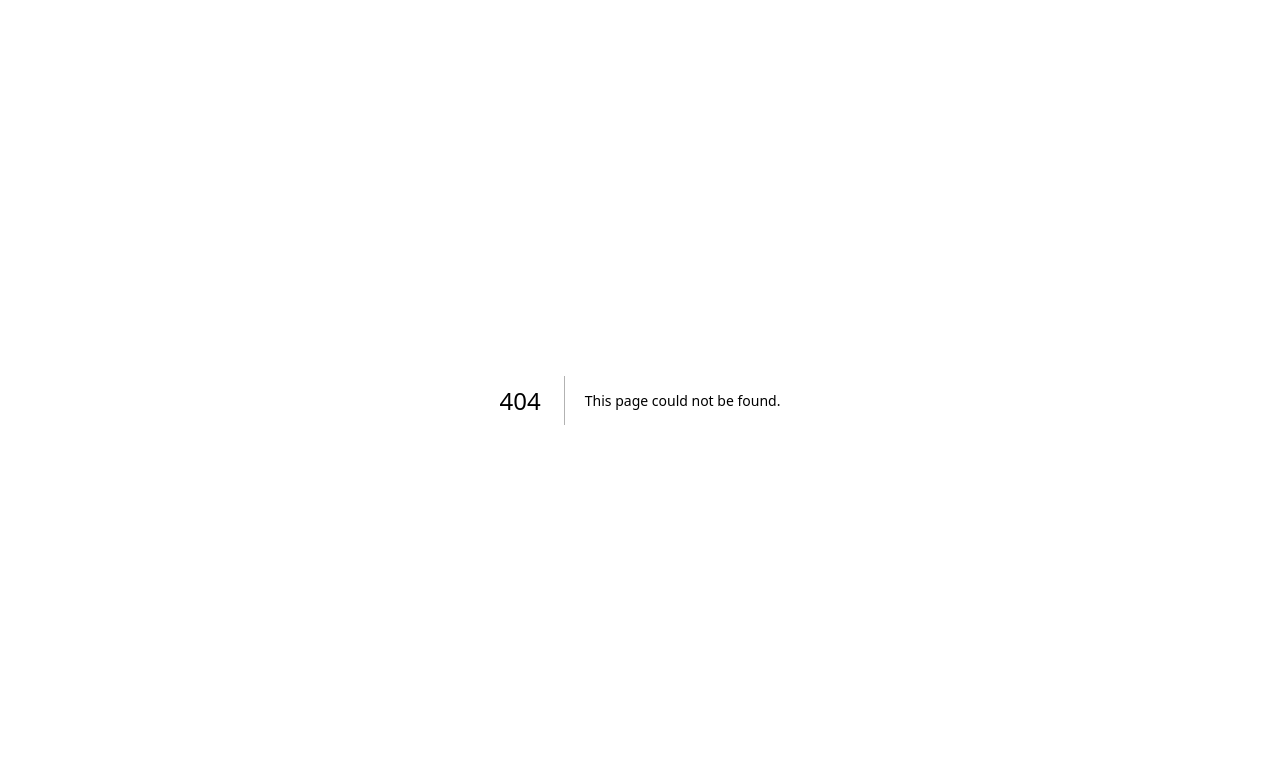
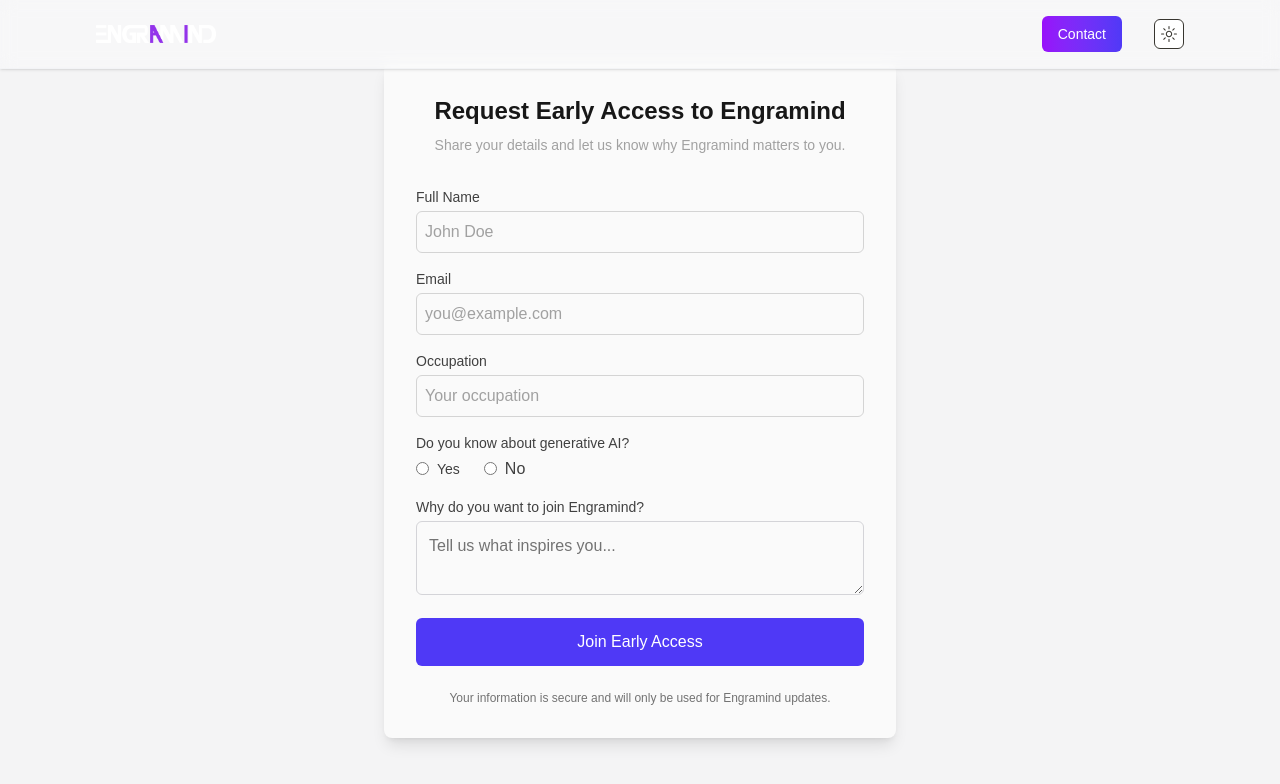
Before and after one commit to Aybis/eternity, a Next.js app: page /waitlist in a window 1280 px wide. Before the commit this address had no page. Shown: the top 784 px of the page. Built offline with nearby package versions, Linux system fonts and the light colour scheme.

Commit message:
[ADD] Waitlist screen

```diff
--- /dev/null
+++ b/src/app/waitlist/page.tsx
@@ -0,0 +1,208 @@
+'use client';
+
+import Header from '@/components/layout/Header';
+import { useState } from 'react';
+
+export default function WaitlistPage() {
+  const [submitted, setSubmitted] = useState(false);
+  const [loading, setLoading] = useState(false);
+  const [form, setForm] = useState({
+    name: '',
+    email: '',
+    occupation: '',
+    knowGenAI: '',
+    reason: '',
+  });
+
+  const handleChange = (
+    e: React.ChangeEvent<HTMLInputElement | HTMLTextAreaElement>,
+  ) => {
+    const { name, value } = e.target;
+    setForm((prev) => ({ ...prev, [name]: value }));
+  };
+
+  const handleSubmit = async (e: React.FormEvent) => {
+    e.preventDefault();
+    if (!form.email) return; // basic guard
+    setLoading(true);
+    try {
+      // TODO: replace with real API route
+      await fetch('/api/waitlist', {
+        method: 'POST',
+        headers: { 'Content-Type': 'application/json' },
+        body: JSON.stringify(form),
+      });
+      setSubmitted(true);
+    } catch (err) {
+      console.error(err);
+      alert('Something went wrong, please try again later.');
+    } finally {
+      setLoading(false);
+    }
+  };
+
+  if (submitted) {
+    return (
+      <div className="flex min-h-screen items-center justify-center bg-black px-4 text-center text-neutral-50">
+        <div>
+          <h1 className="mb-4 text-3xl font-semibold">
+            Thank you for joining!
+          </h1>
+          <p className="text-neutral-400">
+            We&apos;ll keep you posted with early‑access details and exclusive
+            offers.
+          </p>
+        </div>
+      </div>
+    );
+  }
+
+  return (
+    <div className="flex min-h-screen items-center justify-center dark:bg-zinc-900 bg-zinc-100 px-4 py-12">
+      <Header />
+      <div className="w-full max-w-lg rounded-lg dark:bg-zinc-800 bg-zinc-50 p-8 shadow-lg">
+        <h1 className="mb-2 text-center text-2xl font-semibold dark:text-neutral-50 text-neutral-900">
+          Request Early Access to Engramind
+        </h1>
+        <p className="mb-8 text-center text-sm text-neutral-400">
+          Share your details and let us know why Engramind matters to you.
+        </p>
+
+        <form onSubmit={handleSubmit} className="space-y-4">
+          <FormInput
+            form={form}
+            handleChange={handleChange}
+            name="name"
+            label="Full Name"
+            type="text"
+            placeholder="John Doe"
+          />
+
+          <FormInput
+            form={form}
+            handleChange={handleChange}
+            name="email"
+            label="Email"
+            type="text"
+            placeholder="you@example.com"
+          />
+
+          <FormInput
+            form={form}
+            handleChange={handleChange}
+            name="occupation"
+            label="Occupation"
+            type="text"
+            placeholder="Your occupation"
+          />
+
+          <div>
+            <span className="mb-1 block text-sm font-medium dark:text-neutral-300 text-neutral-700">
+              Do you know about generative AI?
+            </span>
+            <div className="flex gap-6">
+              <label className="inline-flex items-center gap-2 dark:text-neutral-300 text-neutral-700 text-sm">
+                <input
+                  type="radio"
+                  name="knowGenAI"
+                  value="yes"
+                  checked={form.knowGenAI === 'yes'}
+                  onChange={handleChange}
+                  className="accent-indigo-500"
+                />
+                Yes
+              </label>
+              <label className="inline-flex items-center gap-2 dark:text-neutral-300 text-neutral-700 text-md">
+                <input
+                  type="radio"
+                  name="knowGenAI"
+                  value="no"
+                  checked={form.knowGenAI === 'no'}
+                  onChange={handleChange}
+                  className="accent-indigo-500"
+                />
+                No
+              </label>
+            </div>
+          </div>
+
+          <div>
+            <label
+              htmlFor="reason"
+              className="mb-1 block text-sm font-medium dark:text-neutral-300 text-neutral-700"
+            >
+              Why do you want to join Engramind?
+            </label>
+            <textarea
+              id="reason"
+              name="reason"
+              rows={2}
+              onChange={handleChange}
+              value={form.reason}
+              className="w-full rounded-md border dark:border-neutral-600 border-zinc-300 dark:bg-neutral-700 bg-zinc-50 p-3 text-neutral-50 placeholder-neutral-500 focus:border-indigo-500 focus:outline-none text-md"
+              placeholder="Tell us what inspires you..."
+            />
+          </div>
+
+          <button
+            type="submit"
+            disabled={loading}
+            className="w-full rounded-md bg-indigo-600 py-3 font-medium text-white transition hover:bg-indigo-500 disabled:cursor-not-allowed disabled:bg-indigo-900"
+          >
+            {loading ? 'Submitting...' : 'Join Early Access'}
+          </button>
+        </form>
+
+        <p className="mt-6 text-center text-xs text-neutral-500">
+          Your information is secure and will only be used for Engramind
+          updates.
+        </p>
+      </div>
+    </div>
+  );
+}
+
+const FormInput = ({
+  form,
+  handleChange,
+  name,
+  label,
+  type,
+  placeholder,
+}: {
+  form: {
+    name: string;
+    email: string;
+    occupation: string;
+    knowGenAI: string;
+    reason: string;
+  };
+  handleChange: (
+    e: React.ChangeEvent<HTMLInputElement | HTMLTextAreaElement>,
+  ) => void;
+  name: string;
+  label: string;
+  type: string;
+  placeholder: string;
+}) => {
+  return (
+    <div>
+      <label
+        htmlFor={name}
+        className="mb-1 block text-sm font-medium dark:text-neutral-300 text-neutral-700"
+      >
+        {label}
+      </label>
+      <input
+        id={name}
+        name={name}
+        type={type}
+        required
+        onChange={handleChange}
+        value={form.name}
+        className="w-full rounded-md border dark:border-neutral-600 border-neutral-300 dark:bg-neutral-700 bg-neutral-50 p-2 dark:text-neutral-50 text-neutral-900 dark:placeholder-neutral-500 placeholder-neutral-400 focus:border-indigo-500 focus:outline-none"
+        placeholder={placeholder}
+      />
+    </div>
+  );
+};
--- a/src/components/layout/Header.tsx
+++ b/src/components/layout/Header.tsx
@@ -1,21 +1,41 @@
 'use client';
 import ThemeToggle from '@/theme/theme-toggle';
+import { useTheme } from 'next-themes';
 import Image from 'next/image';
+import { useState, useEffect } from 'react';
 
 export default function Header() {
+  const { theme } = useTheme();
+  const [mounted, setMounted] = useState(false);
+
+  useEffect(() => {
+    setMounted(true);
+  }, []);
+
+  if (!mounted) {
+    // Prevent SSR hydration mismatch
+    return null;
+  }
+
   return (
-    <nav className="fixed w-full bg-white/30 backdrop-blur-sm bg-opacity-95 z-50 border-b border-gray-100 shadow-sm dark:bg-zinc-950/30 dark:border-zinc-700 ">
+    <nav className="fixed top-0 w-full bg-white/30 backdrop-blur-sm bg-opacity-95 z-50 border-b border-gray-100 shadow-sm dark:bg-zinc-950/30 dark:border-zinc-700 ">
       <div className="container mx-auto max-w-6xl px-4 sm:px-6 lg:px-8 ">
         {/* Menu Content  */}
         <div className="flex justify-between items-center py-4">
           {/* Header Logo */}
           <div
             onClick={() => {
-              window.location.href = '/';
+              window.location.href = '/waitlist';
             }}
             className="flex items-center cursor-pointer"
           >
-            <Image src="/engramind.svg" alt="Logo" width={120} height={80} />
+            <Image
+              src={theme === 'light' ? '/engramind.svg' : '/engramindDark.svg'}
+              alt="Logo"
+              width={120}
+              height={80}
+              priority
+            />
           </div>
 
           {/* Button Get Started */}
--- a/src/components/layout/Navbar.tsx
+++ b/src/components/layout/Navbar.tsx
@@ -1,6 +1,6 @@
 'use client';
 import ThemeToggle from '@/theme/theme-toggle';
-import { useState } from 'react';
+import { useEffect, useState } from 'react';
 import { MobileNavLink, NavLink } from '../ui/HelperComponents';
 import Image from 'next/image';
 import Link from 'next/link';
@@ -13,6 +13,17 @@ type NavbarProps = {
 export default function Navbar({ showMenu }: NavbarProps) {
   const [mobileMenuOpen, setMobileMenuOpen] = useState(false);
   const { theme } = useTheme();
+
+  const [mounted, setMounted] = useState(false);
+
+  useEffect(() => {
+    setMounted(true);
+  }, []);
+
+  if (!mounted) {
+    // Prevent SSR hydration mismatch
+    return null;
+  }
 
   return (
     <nav className="fixed w-full bg-white/30 backdrop-blur-sm bg-opacity-95 z-50 border-b border-gray-100 shadow-sm dark:bg-zinc-950/30 dark:border-zinc-700 ">
```
Also changed, not shown: public/image.jpeg (deleted).
